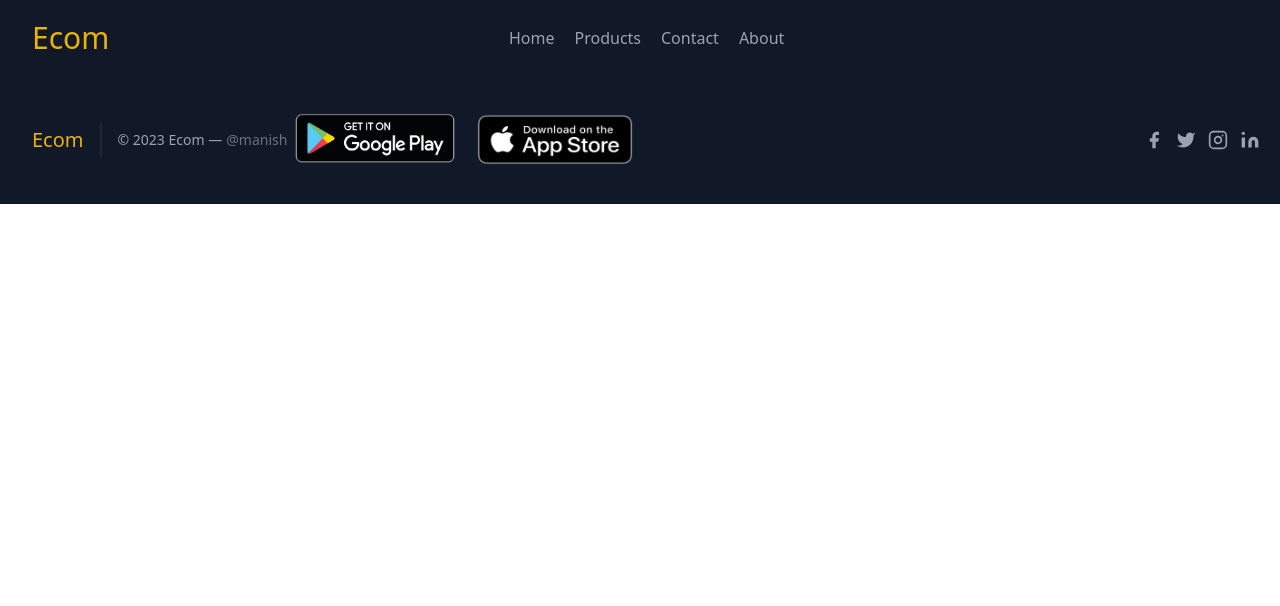
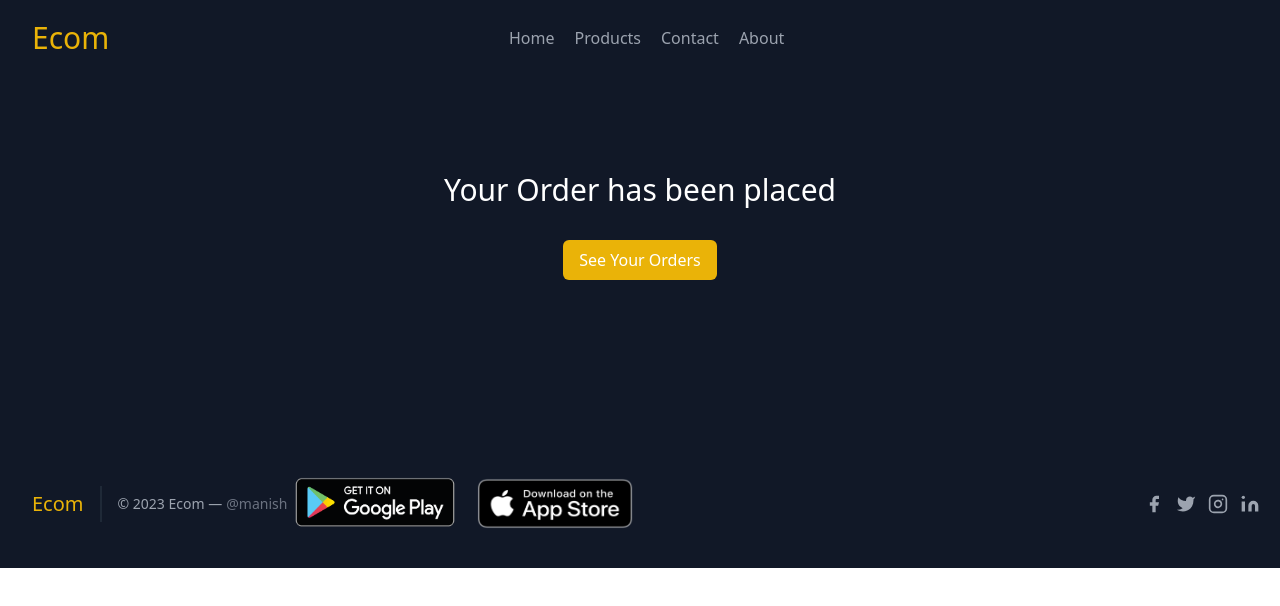
Before and after one commit to itsManish01/Ecom---Web, a React (Create React App) app in the folder frontend/: page /order/success in a window 1280 px wide. Shown: the top 606 px of the page. Built offline with nearby package versions, Linux system fonts and the light colour scheme; no server answers; the HTML template or start-up script is replaced by a standard one.

Commit message:
Order Success cmp added

```diff
--- a/frontend/src/App.js
+++ b/frontend/src/App.js
@@ -18,6 +18,9 @@ import Shipping from "./components/Shipping.jsx"
 import Payment from "./components/Payment.jsx";
 import OrderSummary from "./components/OrderSummary.jsx"
 import OrderDetails from './components/OrderDetails'
+import OrderPlaced from "./components/OrderPlaced.jsx"
+
+
 function App() {
 
   const dispatch = useDispatch();
@@ -53,6 +56,7 @@ function App() {
           <Route path="/order/shipping" element={<Shipping />} />
           <Route path="/order/summary" element={<OrderSummary />} />
           <Route path="/order/payment" element={<Payment/>} />
+          <Route path="/order/success" element={<OrderPlaced/>} />
           <Route path="/order/details" element={<OrderDetails/>} />
         </Routes>
       <Footer />
--- /dev/null
+++ b/frontend/src/components/OrderPlaced.jsx
@@ -0,0 +1,17 @@
+import React from 'react'
+import { Link } from 'react-router-dom'
+
+export default function OrderPlaced() {
+  return (
+    <section className="text-gray-400 bg-gray-900 body-font">
+  <div className="container px-5 py-24 mx-auto">
+    <div className="flex flex-col text-center w-full mb-12">
+      <h1 className="sm:text-3xl text-2xl font-medium title-font mb-4 text-white">Your Order has been placed</h1>
+      <p className="lg:w-2/3 mx-auto leading-relaxed text-2xl"><i className=" text-yellow-500 fa-solid fa-check"></i></p>
+      <Link to="/orders/me"className="mx-auto px-4 py-2 bg-yellow-500 text-white my-4 hover:bg-yellow-600 rounded-md" >See Your Orders</Link>
+    </div>
+
+  </div>
+</section>
+  )
+}
--- /dev/null
+++ b/frontend/src/components/OrderSuccess.jsx
@@ -0,0 +1,9 @@
+import React from 'react'
+
+export default function OrderSuccess() {
+  return (
+    <div>
+
+    </div>
+  )
+}
--- a/frontend/src/components/Payment.jsx
+++ b/frontend/src/components/Payment.jsx
@@ -58,7 +58,7 @@ export default function Payment() {
         theme: "dark",
         position: "bottom-right",
       });
-      navigate(`/order/details`);
+      navigate(`/order/success`);
     } catch (error) {
       dispatch({
         type: ORDER_FAIL,
```
